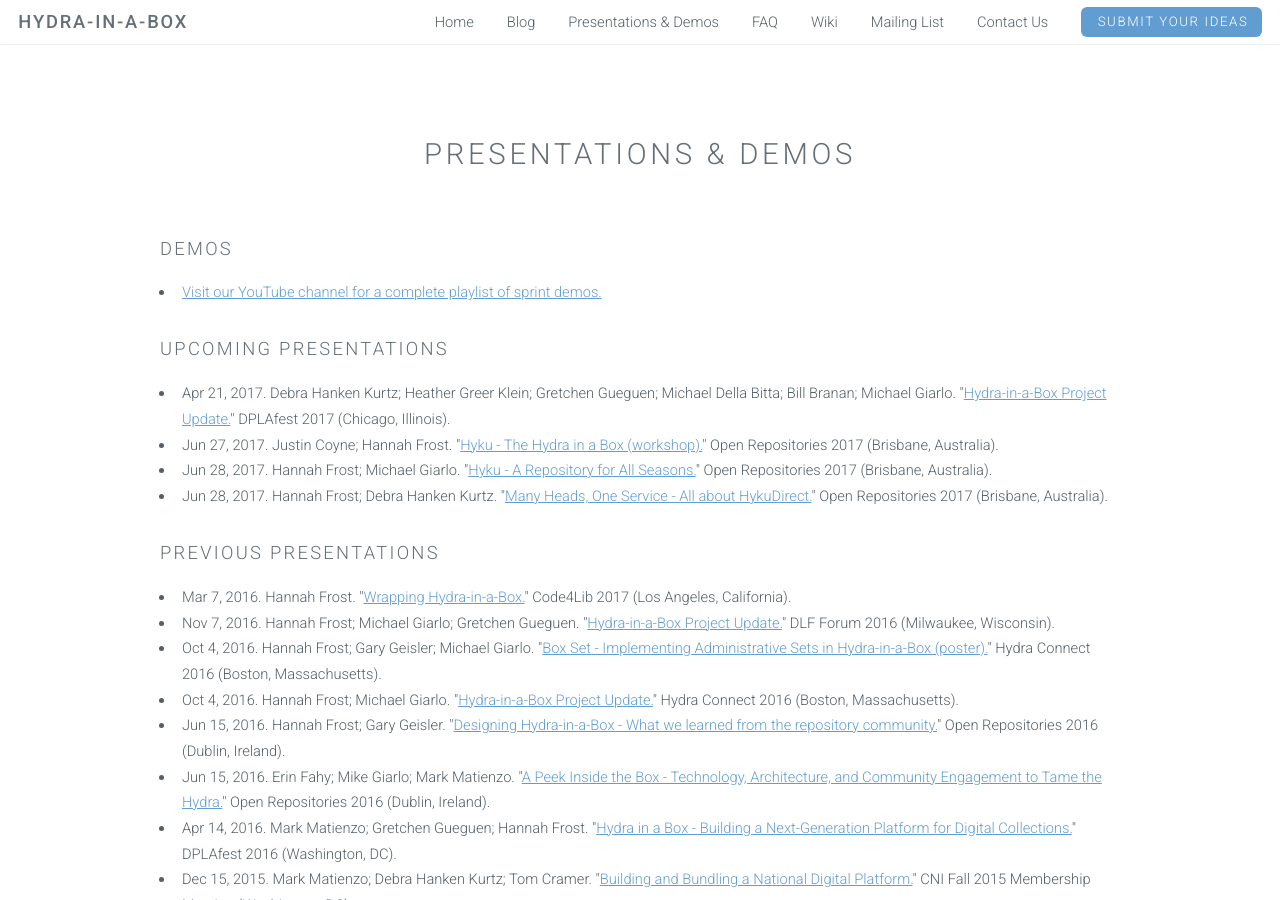
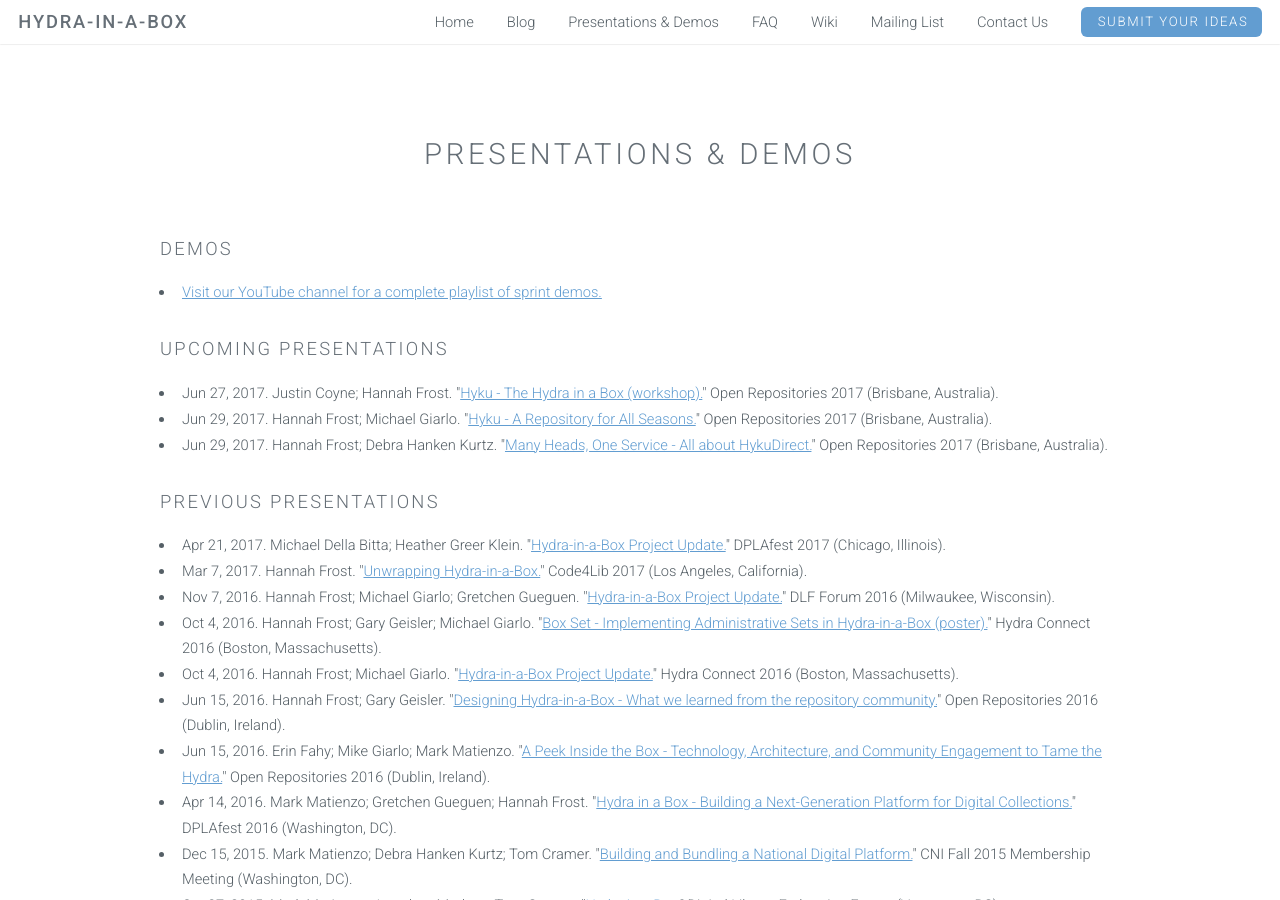
Before and after one commit to samvera-labs/hyku.github.io, a Jekyll site: the page built from presentations.html, in a window 1280 px wide and 900 px high. Built offline with Jekyll 4.4.1, drawn with Linux system fonts in a browser that asks for light colours.

Commit message:
updates to presentations links
DPLAfest, OR updates to presentations links

```diff
--- a/_data/upcoming_presentations.yml
+++ b/_data/upcoming_presentations.yml
@@ -1,15 +1,3 @@
-- title: Hydra-in-a-Box Project Update
-  presenters:
-    - Debra Hanken Kurtz
-    - Heather Greer Klein
-    - Gretchen Gueguen
-    - Michael Della Bitta
-    - Bill Branan
-    - Michael Giarlo
-  event: DPLAfest 2017
-  location: "Chicago, Illinois"
-  date: 2017-04-21
-  url:  https://dp.la/info/get-involved/dplafest/april-2017/dplafest-2017-agenda/
 - title: Hyku - The Hydra in a Box (workshop)
   presenters:
     - Justin Coyne
@@ -17,20 +5,20 @@
   event: Open Repositories 2017
   location: "Brisbane, Australia"
   date: 2017-06-27
-  url:  https://or2017.net/program/
+  url:  https://or2017.net/pre-conference-workshops/#Hyku
 - title: Hyku - A Repository for All Seasons
   presenters:
     - Hannah Frost
     - Michael Giarlo
   event: Open Repositories 2017
   location: "Brisbane, Australia"
-  date: 2017-06-28
-  url:  https://or2017.net/program/
+  date: 2017-06-29
+  url:  https://www.conftool.net/or2017/index.php?page=browseSessions&form_session=247
 - title: Many Heads, One Service - All about HykuDirect
   presenters:
     - Hannah Frost
     - Debra Hanken Kurtz
   event: Open Repositories 2017
   location: "Brisbane, Australia"
-  date: 2017-06-28
-  url:  https://or2017.net/program/
+  date: 2017-06-29
+  url:  https://www.conftool.net/or2017/index.php?page=browseSessions&form_session=247
```
Also changed, not shown: _data/previous_presentations.yaml (+10 -2 lines).
